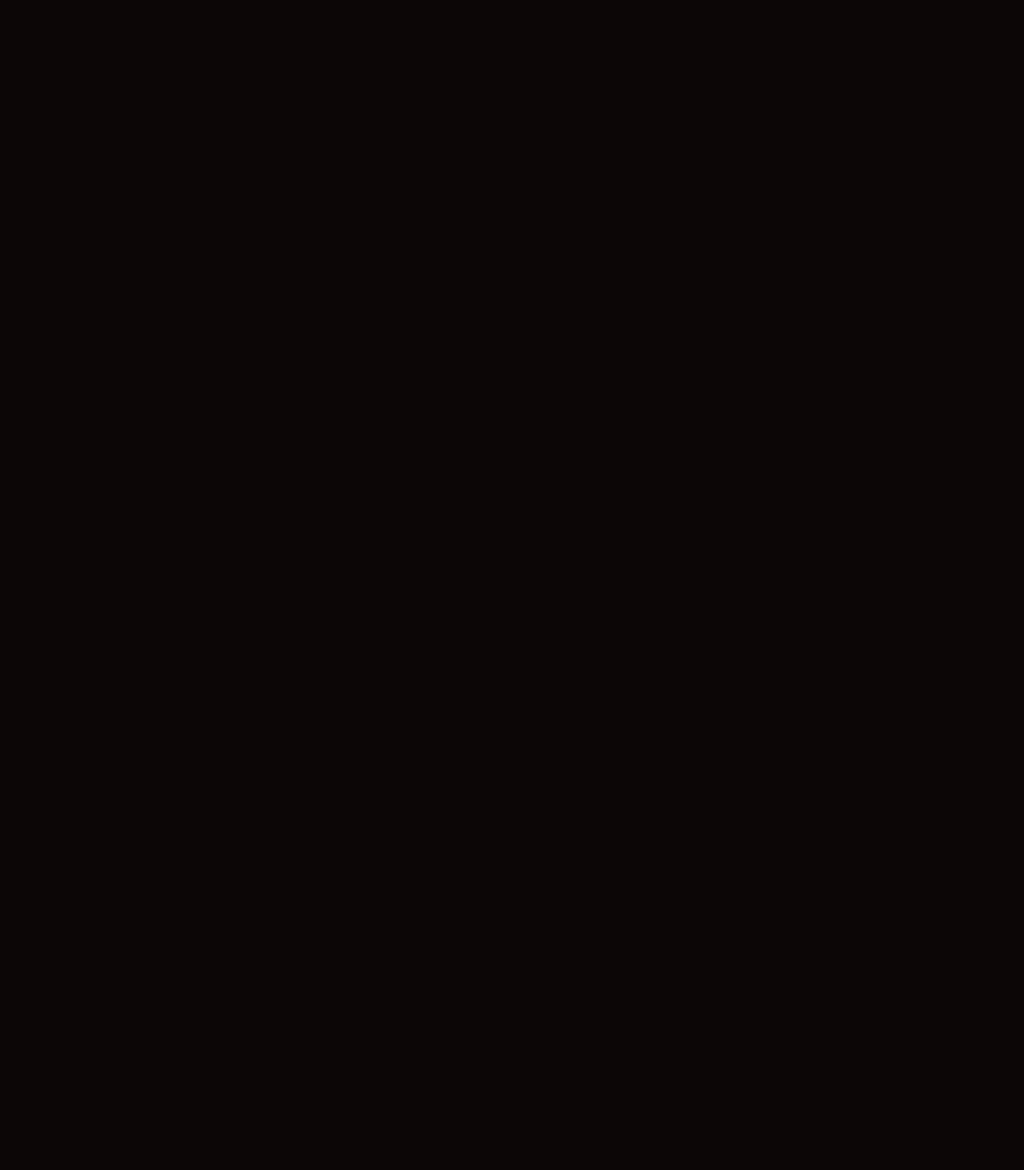
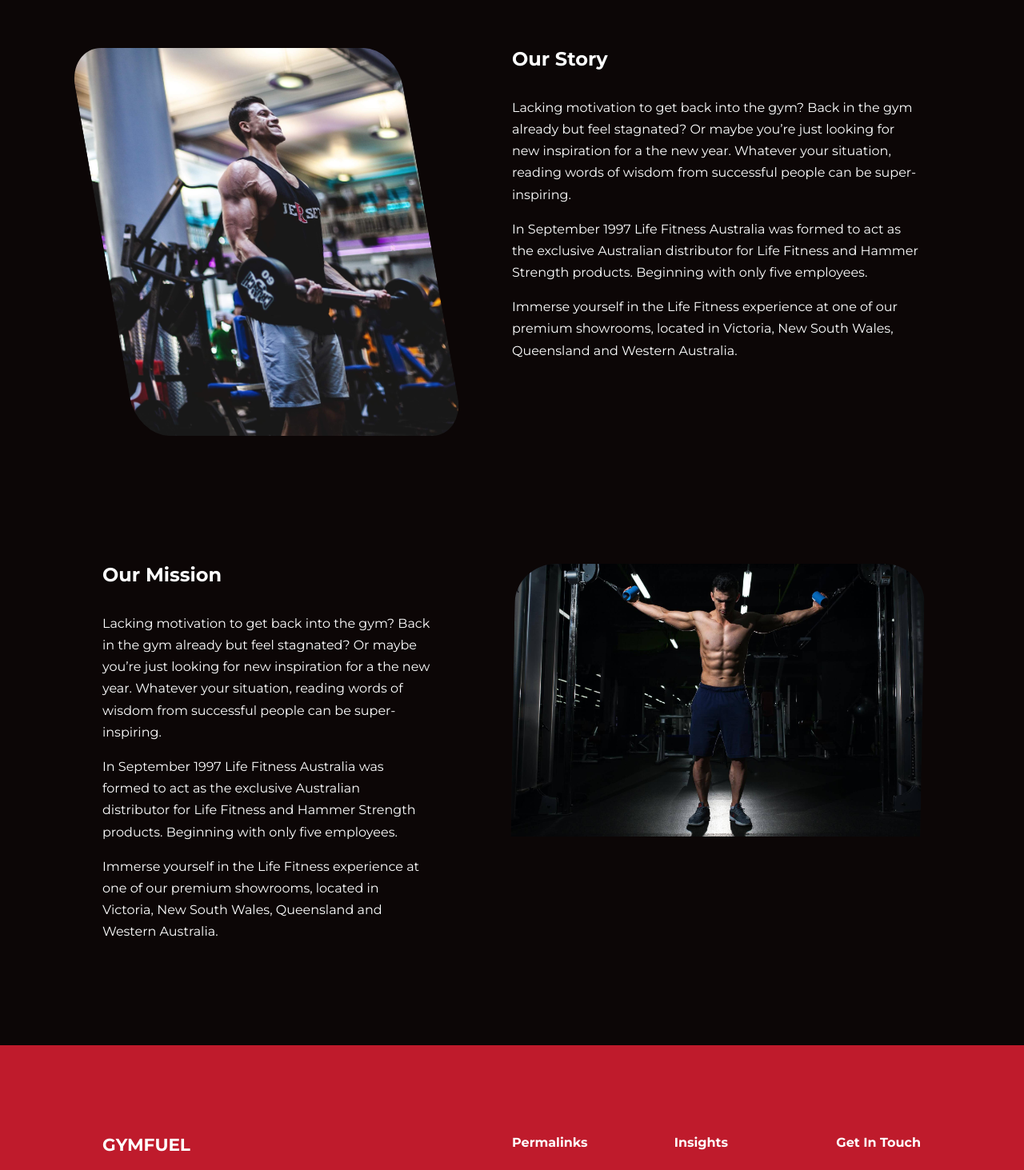
Before and after one commit to RazelRaz/Gym-Fuel, a React (Create React App) app: page /about in a window 1280 px wide. Shown: the part 500-1963 px from the top of the page at 80% size. Before the commit the page ends 800 px from the top, so only its background shows below. Built offline with nearby package versions, Linux system fonts and the light colour scheme.

Commit message:
our story and our mission section styling and compo done

```diff
--- a/src/App.js
+++ b/src/App.js
@@ -8,6 +8,7 @@
 import NotFound from './pages/NotFound/NotFound'
 import { BrowserRouter, Route, Routes } from 'react-router-dom'
 import Navbar from './components/Navbar'
+import Footer from './components/Footer/Footer'
 
 function App() {
   return (
@@ -22,6 +23,7 @@
         <Route path='trainers' element={<Trainers></Trainers>}></Route>
         <Route path='*' element={<NotFound></NotFound>}></Route>
       </Routes>
+      <Footer></Footer>
     </BrowserRouter>
   )
 }
--- /dev/null
+++ b/src/components/AboutStory/AboutStory.css
@@ -0,0 +1,24 @@
+.about_section_image {
+    border-radius: 10%;
+    overflow: hidden;
+    transform: skew(10deg);
+    transition: all 500ms ease;
+}
+
+.about_section_image:hover {
+    transform: skew(0deg);
+}
+
+.about_section_content h1 {
+    margin-bottom: 2rem;
+}
+
+.about_section_content p {
+    margin-bottom: 1rem;
+}
+
+.about__story_container {
+    display: grid;
+    grid-template-columns: 40% 50%;
+    gap: 10%;
+}
--- /dev/null
+++ b/src/components/AboutStory/AboutStory.js
@@ -0,0 +1,23 @@
+import React from 'react'
+import './AboutStory.css'
+import story_image from '../../images/ourStory.jpg'
+
+const AboutStory = () => {
+  return (
+    <section className='about__story'>
+        <div className='container about__story_container'>
+            <div className='about_section_image'>
+                <img src={story_image} alt='Story image' />
+            </div>
+            <div className='about_section_content'>
+                <h1>Our Story</h1>
+                <p>Lacking motivation to get back into the gym? Back in the gym already but feel stagnated? Or maybe you’re just looking for new inspiration for a the new year. Whatever your situation, reading words of wisdom from successful people can be super-inspiring.</p>
+                <p>In September 1997 Life Fitness Australia was formed to act as the exclusive Australian distributor for Life Fitness and Hammer Strength products. Beginning with only five employees. </p>
+                <p>Immerse yourself in the Life Fitness experience at one of our premium showrooms, located in Victoria, New South Wales, Queensland and Western Australia.</p>
+            </div>
+        </div>
+    </section>
+  )
+}
+
+export default AboutStory
--- /dev/null
+++ b/src/components/OurMission/OurMission.css
@@ -0,0 +1,24 @@
+.our__mission_image {
+    border-radius: 10%;
+    overflow: hidden;
+    transform: skew(-1deg);
+    transition: all 500ms ease;
+}
+
+.our__mission_image:hover {
+    transform: skew(-0deg);
+}
+
+.our__mission_content h1 {
+    margin-bottom: 2rem;
+}
+
+.our__mission_content p {
+    margin-bottom: 1rem;
+}
+
+.our__mission_container {
+    display: grid;
+    grid-template-columns: 40% 50%;
+    gap: 10%;
+}
--- /dev/null
+++ b/src/components/OurMission/OurMission.js
@@ -0,0 +1,23 @@
+import React from 'react'
+import './OurMission.css'
+import our_mission_image from '../../images/our_mission.jpg'
+
+const OurMission = () => {
+  return (
+    <section className='our__mission'>
+        <div className='container our__mission_container'>
+            <div className='our__mission_content'>
+                <h1>Our Mission</h1>
+                <p>Lacking motivation to get back into the gym? Back in the gym already but feel stagnated? Or maybe you’re just looking for new inspiration for a the new year. Whatever your situation, reading words of wisdom from successful people can be super-inspiring.</p>
+                <p>In September 1997 Life Fitness Australia was formed to act as the exclusive Australian distributor for Life Fitness and Hammer Strength products. Beginning with only five employees. </p>
+                <p>Immerse yourself in the Life Fitness experience at one of our premium showrooms, located in Victoria, New South Wales, Queensland and Western Australia.</p>
+            </div>
+            <div className='our__mission_image'>
+                <img src={our_mission_image} alt='Story image' />
+            </div>
+        </div>
+    </section>
+  )
+}
+
+export default OurMission
--- a/src/pages/About/About.js
+++ b/src/pages/About/About.js
@@ -2,6 +2,8 @@
 import './About.css'
 import BreadCrumb from '../../components/BreadCrumb/BreadCrumb';
 import AboutHero from '../../images/abouthero.jpg'
+import AboutStory from '../../components/AboutStory/AboutStory';
+import OurMission from '../../components/OurMission/OurMission';
 
 const About = () => {
     return (
@@ -9,6 +11,8 @@
             <BreadCrumb title="About Us" image={AboutHero}>
             You’re going to have to let it hurt. Let it suck. The harder you work, the better you will look. Your appearance isn’t parallel to how heavy you lift, it’s parallel to how hard you work.
             </BreadCrumb>
+            <AboutStory></AboutStory>
+            <OurMission></OurMission>
         </>
     );
 };
--- a/src/pages/Home/Home.js
+++ b/src/pages/Home/Home.js
@@ -5,7 +5,7 @@
 import './Home.css'
 import FAQs from '../../components/FAQs/FAQs';
 import Testimonials from '../../components/Testimonials/Testimonials';
-import Footer from '../../components/Footer/Footer';
+
 
 const Home = () => {
     return (
@@ -15,7 +15,6 @@
             <Values></Values>
             <FAQs></FAQs>
             <Testimonials></Testimonials>
-            <Footer></Footer>
         </div>
     );
 };
```
Also changed, not shown: src/images/ourStory.jpg (added), src/images/our_mission.jpg (added).
